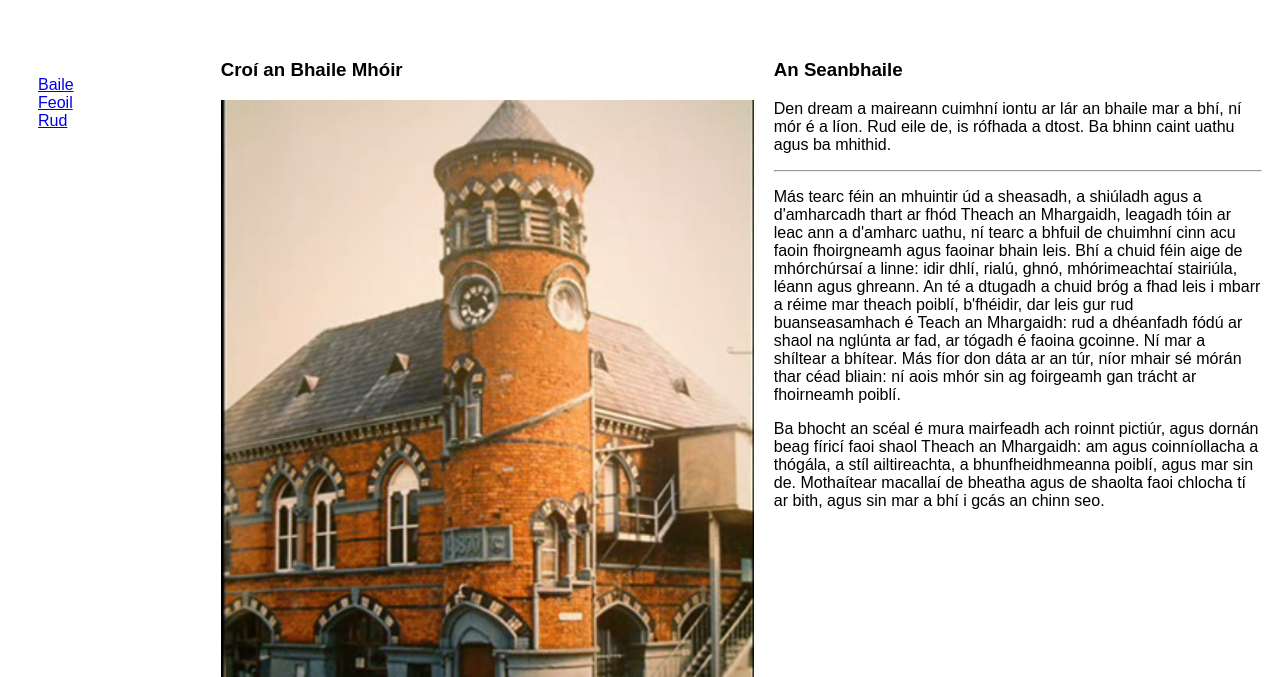
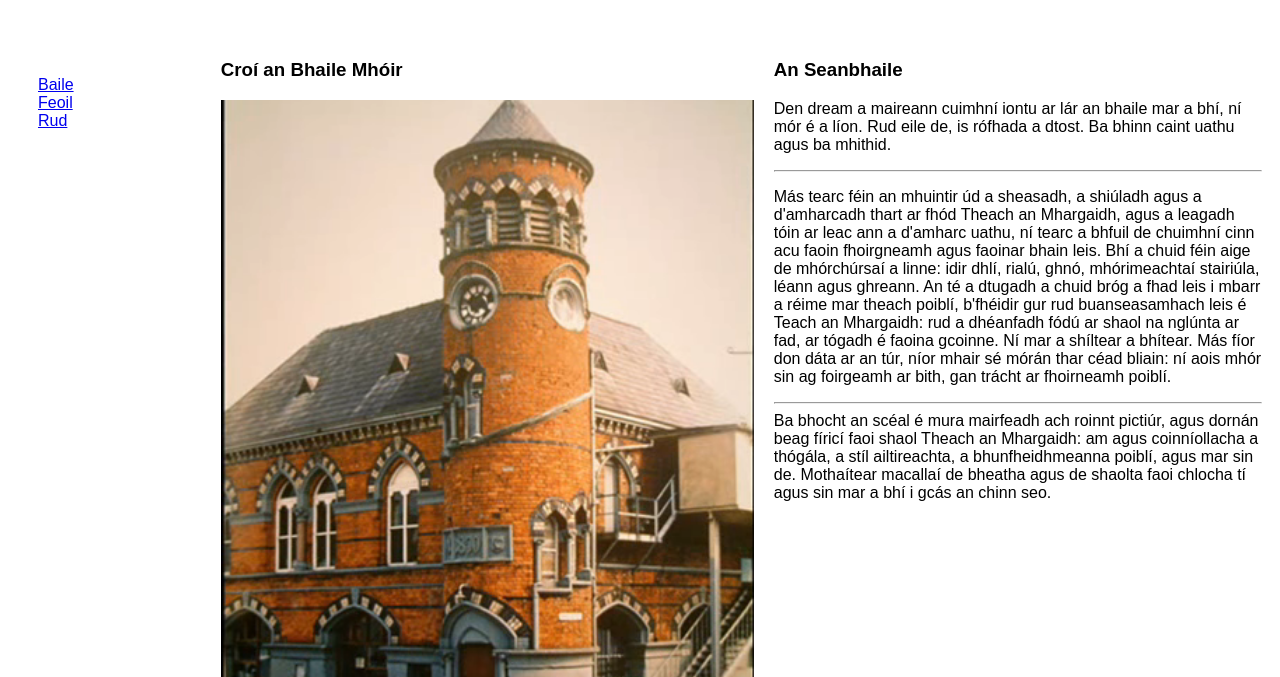
Before and after one commit to pmcu/cnoc-crochta, a plain HTML site: page tmarg.html in a window 1280 px wide. Shown: the part 123-800 px from the top of the page. Drawn offline with Linux system fonts and the light colour scheme.

Commit message:
réamhrá beag faoin fhoirgneamh

```diff
--- a/tmarg.html
+++ b/tmarg.html
@@ -102,32 +102,31 @@ bhinn caint uathu agus ba mhithid.
 	  <hr>
 <p>
 Más tearc féin an mhuintir úd a sheasadh, a shiúladh agus a
-d'amharcadh thart ar fhód Theach an Mhargaidh, leagadh tóin
-ar leac ann a d'amharc uathu, ní tearc a bhfuil de chuimhní
-cinn acu faoin fhoirgneamh agus faoinar bhain leis.  Bhí a
-chuid féin aige de mhórchúrsaí a linne: idir dhlí, rialú,
-ghnó, mhórimeachtaí stairiúla, léann agus ghreann. An té a
-dtugadh a chuid bróg a fhad leis i mbarr a réime mar theach
-poiblí, b'fhéidir, dar leis gur rud buanseasamhach é Teach an
-Mhargaidh: rud a dhéanfadh fódú ar shaol na nglúnta ar fad,
-ar tógadh é faoina gcoinne.  Ní mar a shíltear a bhítear.
-Más fíor don dáta ar an túr, níor mhair sé mórán thar céad
-bliain: ní aois mhór sin ag foirgeamh gan trácht ar
-fhoirneamh poiblí. </p>
+d'amharcadh thart ar fhód Theach an Mhargaidh, agus a
+leagadh tóin ar leac ann a d'amharc uathu, ní tearc a bhfuil
+de chuimhní cinn acu faoin fhoirgneamh agus faoinar bhain
+leis.  Bhí a chuid féin aige de mhórchúrsaí a linne: idir
+dhlí, rialú, ghnó, mhórimeachtaí stairiúla, léann agus
+ghreann. An té a dtugadh a chuid bróg a fhad leis i mbarr a
+réime mar theach poiblí, b'fhéidir gur rud buanseasamhach
+leis é Teach an Mhargaidh: rud a dhéanfadh fódú ar shaol na
+nglúnta ar fad, ar tógadh é faoina gcoinne.  Ní mar a
+shíltear a bhítear.  Más fíor don dáta ar an túr, níor mhair
+sé mórán thar céad bliain: ní aois mhór sin ag foirgeamh ar
+bith, gan trácht ar fhoirneamh poiblí. </p>
 <p>
-Ba bhocht an scéal é mura mairfeadh ach roinnt pictiúr,
-agus dornán beag fíricí faoi shaol Theach an Mhargaidh: am
-agus coinníollacha a thógála, a stíl ailtireachta, a
+<hr>
+Ba bhocht an scéal é mura mairfeadh ach roinnt pictiúr, agus
+dornán beag fíricí faoi shaol Theach an Mhargaidh: am agus
+coinníollacha a thógála, a stíl ailtireachta, a
 bhunfheidhmeanna poiblí, agus mar sin de. Mothaítear
-macallaí de bheatha agus de shaolta faoi chlocha tí ar
-bith, agus sin mar a bhí i gcás an chinn seo.
-</p>
-
-  </article>
+macallaí de bheatha agus de shaolta faoi chlocha tí agus sin
+mar a bhí i gcás an chinn seo. </p>
+</article>
 </section>
 
 <footer>
-  <p>Footer</p>
+<p>pmcu.github.io</p>
 </footer>
 
 </body>
```
